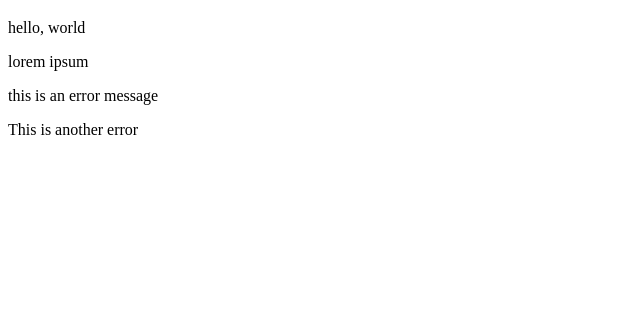
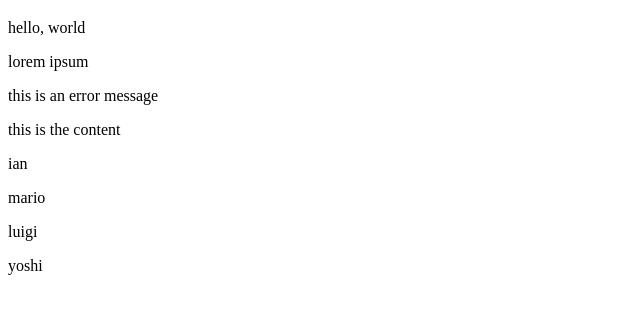
Before and after one commit to imanlupig/jstutorial, a plain HTML site: page chapter_6/index.html in a window 1280 px wide. Shown: the part 61-372 px from the top of the page, without its empty margins (0-640 px from the left). Drawn offline with Linux system fonts and the light colour scheme.

Commit message:
worked with manipulating the DOM using query selectors and outputting new elements

```diff
--- a/chapter_6/index.html
+++ b/chapter_6/index.html
@@ -14,7 +14,9 @@
     <p class="error">this is an error message</p>
   </div>
 
-  <div class="error">This is another error</div>
+  <div class="content">
+    <p>this is the content</p>
+  </div>
 
   <script src="sandbox.js"></script>
 </body>
--- a/chapter_6/sandbox.js
+++ b/chapter_6/sandbox.js
@@ -25,6 +25,28 @@
 // console.log(errors)
 
 // get elements by tag name
-const paras = document.getElementsByTagName('p');
-console.log(paras);
-console.log(paras[0]);
+// const paras = document.getElementsByTagName('p');
+// console.log(paras);
+// console.log(paras[0]);
+
+
+let para1 = document.querySelector('p');
+// para1.innerText = " ninjas are cool";
+// console.log(para1);
+
+let paras = document.querySelectorAll('p');
+// paras.forEach(para => {
+//   console.log(para.innerText);
+//   para.innerText += '!';
+// })
+
+let content = document.querySelector('.content');
+// console.log(content.innerHTML);
+// content.innerHTML += '<h2>this is a new h2</h2>';
+// console.log(content.innerHTML)
+
+const people = ['ian', 'mario', 'luigi', 'yoshi'];
+
+people.forEach(person => {
+  content.innerHTML += `<p>${person}</p>`;
+})
```
